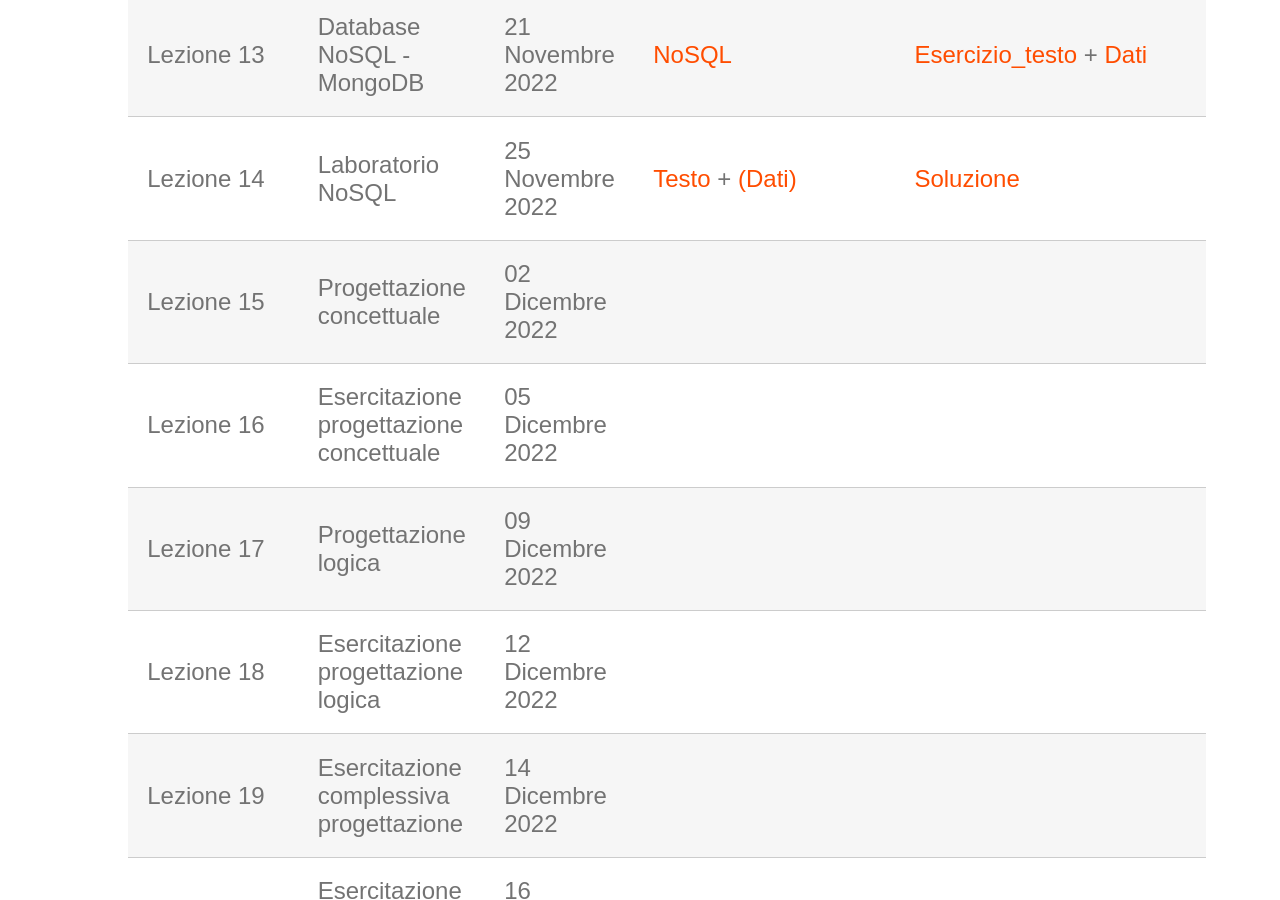
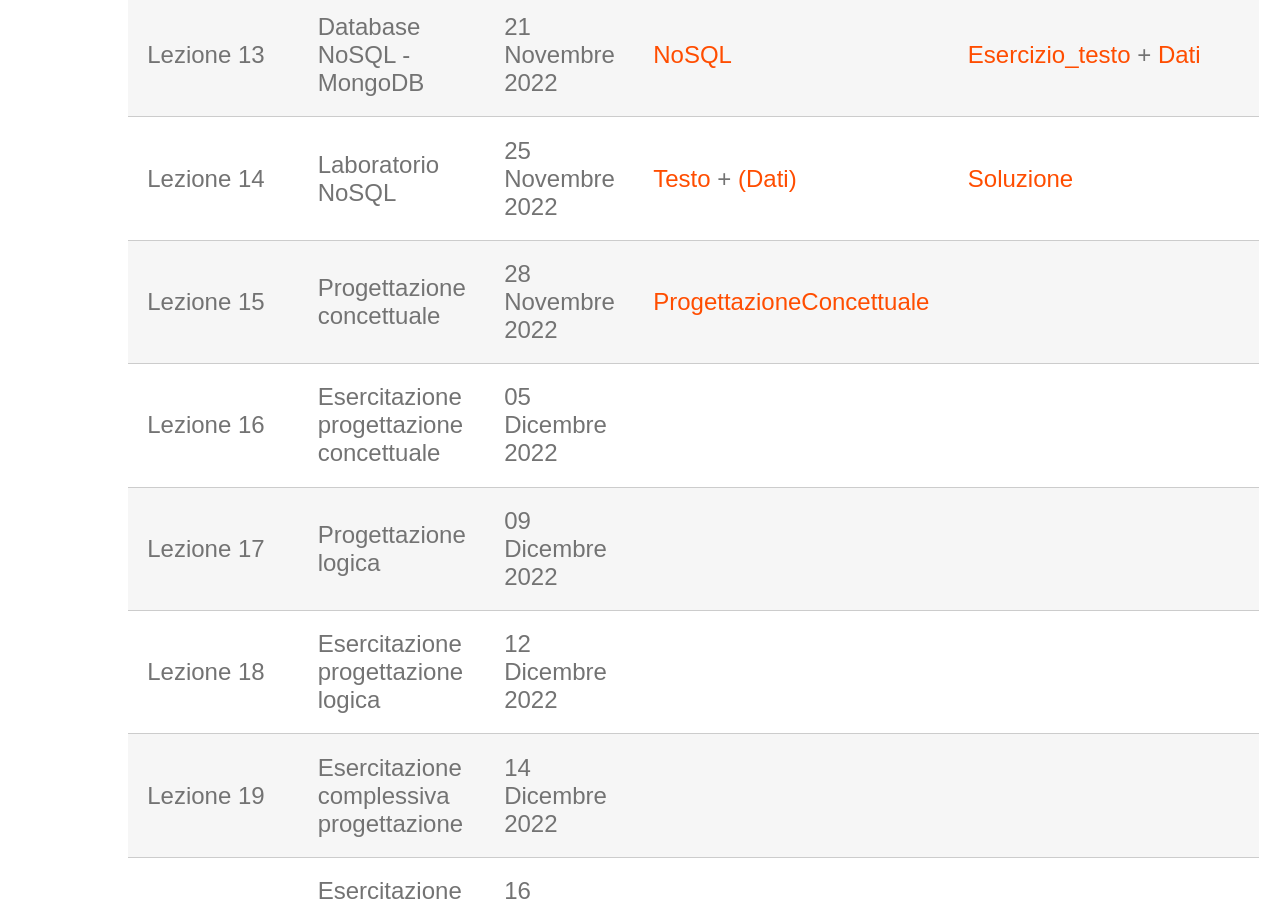
Before and after one commit to perceivelab/database-course, a Jekyll site: the page built from lezioni.md, in a window 1280 px wide and 900 px high, scrolled down 2205 px. Built offline with Jekyll 4.4.1, drawn with Linux system fonts in a browser that asks for light colours; our own code applies the rules of GitHub Pages for plain Markdown files.

Commit message:
Update lezioni.md

```diff
--- a/lezioni.md
+++ b/lezioni.md
@@ -23,7 +23,7 @@ Questa pagina contiene le slide, note e gli esempi di codice delle lezioni del c
 |            | Prova in itinere               | 18 Novembre 2022  |                         |             |
 | Lezione 13 | Database NoSQL - MongoDB                 | 21 Novembre 2022  |    [NoSQL](https://drive.google.com/file/d/1W4_aYwbzdaquzuzfpXw7h7pne60HvJB5/view?usp=sharing)                     |   [Esercizio_testo](https://drive.google.com/file/d/1nvLxDGR_t-WDJWiXnCn9gWLpbnOKjjvc/view?usp=sharing)  + [Dati](https://studentiunict-my.sharepoint.com/:u:/g/personal/concetto_spampinato_unict_it/EQATE4R5b7BEodSAT5hHzFQB43Bmpj2PcGxqQlsQArT8EQ?e=P9qnDR)|
 | Lezione 14 | Laboratorio NoSQL                        | 25 Novembre 2022  |     [Testo](https://drive.google.com/file/d/1PUf2R25JiSu6lnkpaJbS2Vw2OmU0Xc0C/view?usp=sharing) + [(Dati)](https://drive.google.com/file/d/1ijUw0IAcVg2_ksmuJJlCvEo7agR2i5hi/view?usp=sharing)                    | [Soluzione](https://drive.google.com/file/d/1WshnZwtJIGAetTjtHgsPv81WfWu-P5I5/view?usp=sharing)            |
-| Lezione 15 | Progettazione concettuale                | 02 Dicembre 2022  |                         |             |
+| Lezione 15 | Progettazione concettuale                | 28 Novembre 2022  |  [ProgettazioneConcettuale](https://drive.google.com/file/d/1ezh_2j3jAEUf34FCwuwAJoMlGPf3Rb-0/view?usp=sharing)                       |             |
 | Lezione 16 | Esercitazione progettazione concettuale  | 05 Dicembre 2022  |                         |             |
 | Lezione 17 | Progettazione logica                     | 09 Dicembre 2022  |                         |             |
 | Lezione 18 | Esercitazione progettazione logica       | 12 Dicembre 2022  |                         |             |
```
